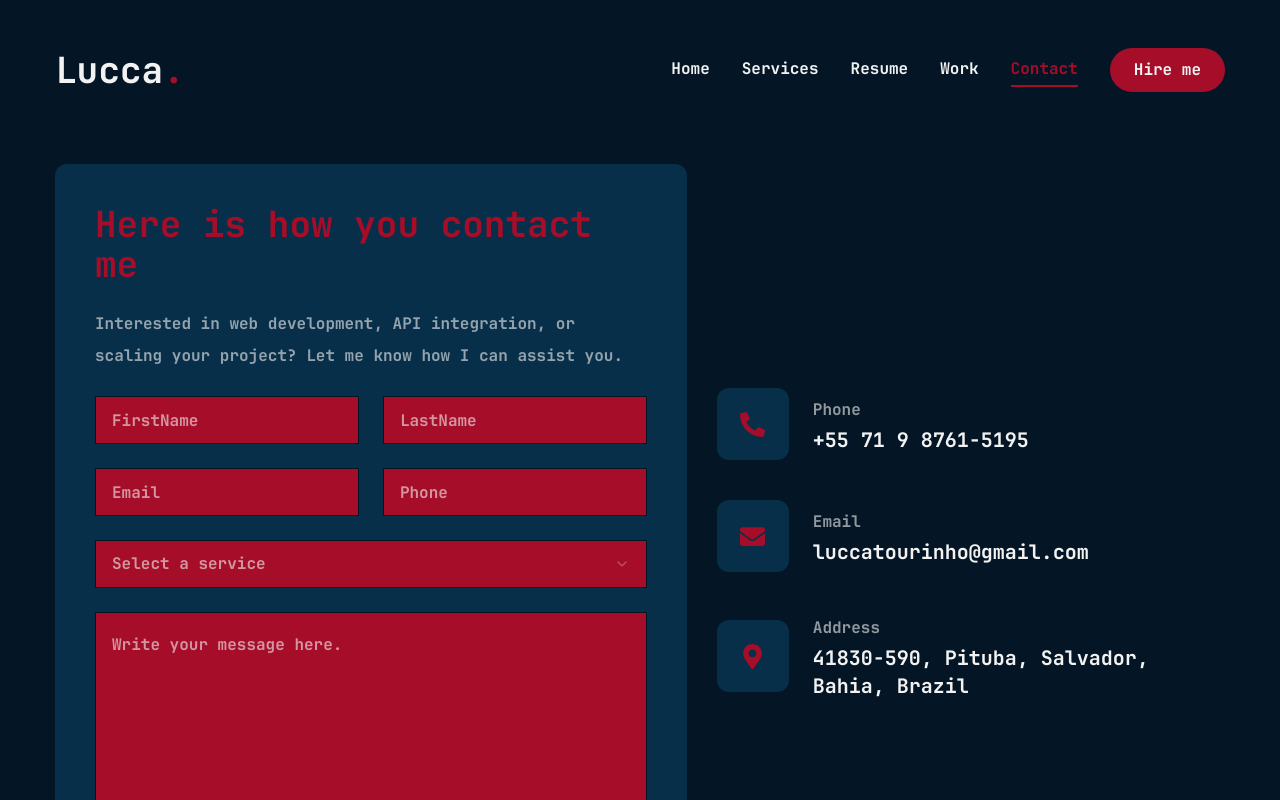
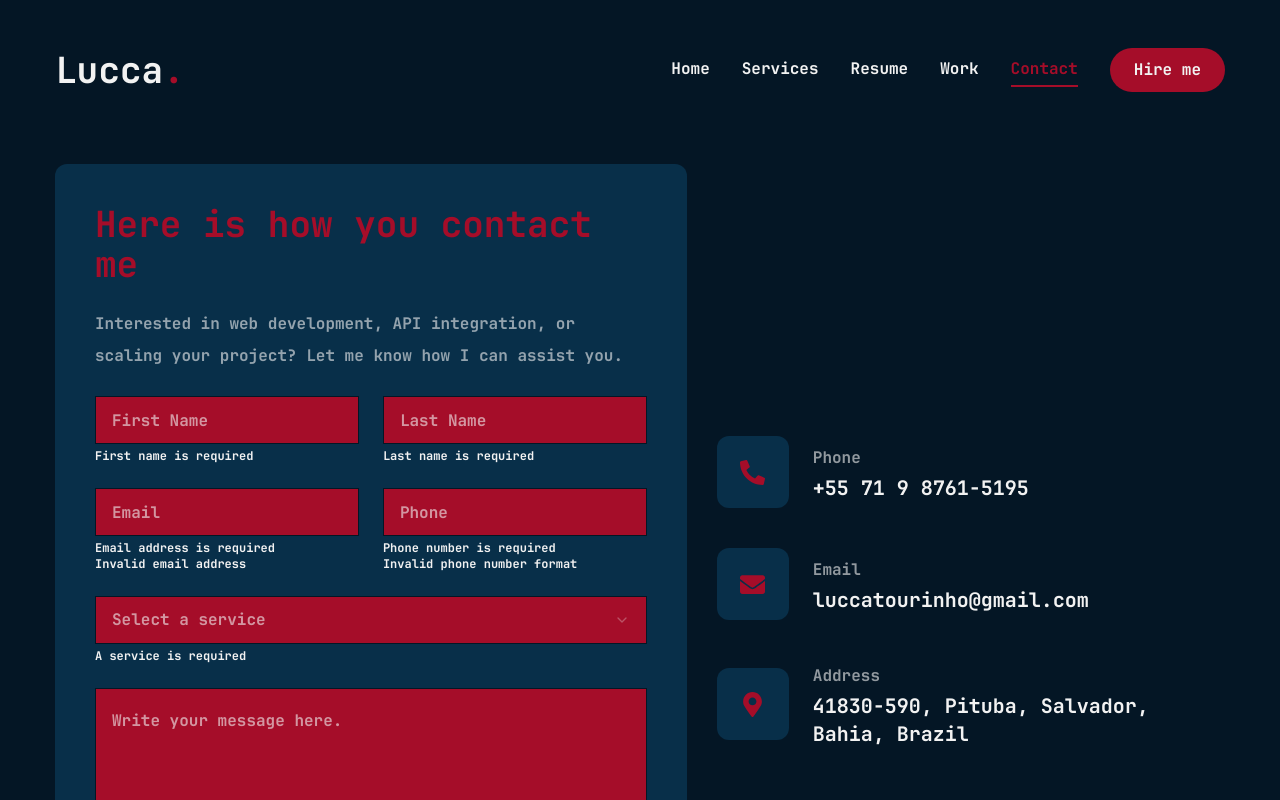
Before and after one commit to LuccaTourinho/MyPortifolio, a Next.js app: page /contact in a window 1280 px wide. Shown: the top 800 px of the page. Built offline with nearby package versions, Linux system fonts and the light colour scheme.

Commit message:
Finalizado o uso do zod, resolvers e hookform, resta apenas documentacao e terminar outros projetos

```diff
--- a/src/app/contact/page.tsx
+++ b/src/app/contact/page.tsx
@@ -28,7 +28,7 @@ import {
   validateField,
 } from "../../lib/definitions";
 
-import { useState} from "react";
+import { useState, useEffect} from "react";
 
 import { z } from "zod";
 import { zodResolver } from "@hookform/resolvers/zod";
@@ -57,7 +57,7 @@ const info: InfoValues[] = [
     title: 'Address',
     description: '41830-590, Pituba, Salvador, Bahia, Brazil',
   },
-]
+];
 
 const Contact: React.FC = () => {
   const [alert, setAlert] = useState<string | null>(null);
@@ -66,17 +66,39 @@ const Contact: React.FC = () => {
   const {
     register,
     handleSubmit,
+    setValue,
     formState: {
       isSubmitting,
+      errors
     },
+    trigger,
     reset
   } = useForm<ContactType>({
     resolver: zodResolver(ContactSchema)
   });
 
+  useEffect(() => {
+    ['firstName', 'lastName', 'email', 'phone', 'service', 'message'].forEach((fieldChoosen) => {
+      handleValidation(fieldChoosen as keyof ContactType, '');
+    });
+  }, []);
+
+  useEffect(() => {
+    if (alert) {
+      const timer = setTimeout(() => {
+        setAlert(null);
+      }, 3000);
+      return () => clearTimeout(timer);
+    }
+  }, [alert]);
+
+  // useEffect(() => {
+  //   trigger();
+  // }, [trigger]);
 
   const handleValidation = (field: keyof ContactType, value: string) => {
     try {
+      setValue(field, value);
       const validation = validateField(field, value);
 
       if (validation.success) {
@@ -113,6 +135,7 @@ const Contact: React.FC = () => {
   };
 
   const onSubmit = async (data: ContactType) => {
+    console.log(data);
     try {
       console.log("Form submitted:", data);
       setAlert("Message sent successfully!");
@@ -124,7 +147,6 @@ const Contact: React.FC = () => {
     }
   };
 
-  const isFormValid = () => !Object.values(fieldErrors).some((error) => error);
 
   return (
     <motion.section
@@ -146,20 +168,58 @@ const Contact: React.FC = () => {
               </p>
 
               <div className="grid grid-cols-1 md:grid-cols-2 gap-6">
-                {/* Input Fields */}
-                {['firstName', 'lastName', 'email', 'phone'].map((field) => (
-                  <div key={field} className="flex flex-col gap-1">
-                    <Input
-                      type={field === 'email' ? 'email' : 'text'}
-                      placeholder={`${field.replace(/^\w/, (c) => c.toUpperCase())}`}
-                      {...register(field as keyof ContactType)}
-                      onChange={(e) => handleValidation(field as keyof ContactType, e.target.value)}
-                    />
-                    {fieldErrors[field] && (
-                      <p className="text-foreground text-xs">{formatErrorMessages(fieldErrors[field])}</p>
-                    )}
-                  </div>
-                ))}
+
+                {/* First Name */}
+                <div className="flex flex-col gap-1">
+                  <Input
+                    type="text"
+                    placeholder="First Name"
+                    {...register('firstName')}
+                    onChange={(e) => handleValidation("firstName", e.target.value)}
+                  />
+                  {fieldErrors.firstName && (
+                    <p className="text-foreground text-xs">{formatErrorMessages(fieldErrors.firstName)}</p>
+                  )}
+                </div>
+
+                {/* Last Name */}
+                <div className="flex flex-col gap-1">
+                  <Input
+                    type="text"
+                    placeholder="Last Name"
+                    {...register('lastName')}
+                    onChange={(e) => handleValidation("lastName", e.target.value)}
+                  />
+                  {fieldErrors.lastName && (
+                    <p className="text-foreground text-xs">{formatErrorMessages(fieldErrors.lastName)}</p>
+                  )}
+                </div>
+
+                {/* Email */}
+                <div className="flex flex-col gap-1">
+                  <Input
+                    type="email"
+                    placeholder="Email"
+                    {...register('email')}
+                    onChange={(e) => handleValidation("email", e.target.value)}
+                  />
+                  {fieldErrors.email && (
+                    <p className="text-foreground text-xs">{formatErrorMessages(fieldErrors.email)}</p>
+                  )}
+                </div>
+
+                {/* Phone */}
+                <div className="flex flex-col gap-1">
+                  <Input
+                    type="text"
+                    placeholder="Phone"
+                    {...register('phone')}
+                    onChange={(e) => handleValidation("phone", e.target.value)}
+                  />
+                  {fieldErrors.phone && (
+                    <p className="text-foreground text-xs">{formatErrorMessages(fieldErrors.phone)}</p>
+                  )}
+                </div>
               </div>
 
               {/* Service */}
@@ -200,17 +260,18 @@ const Contact: React.FC = () => {
               <div className="flex flex-col gap-1">
                 <Button
                   size="md"
-                  className={`${(!isFormValid() && !isSubmitting) ? 'hidden' : ''} max-w-40`}
-                  disabled={!isFormValid() || isSubmitting}
+                  className={`max-w-40`}
+                  disabled={isSubmitting}
                   type="submit"
                 >
                   {isSubmitting ? "Sending..." : "Send Message"}
                 </Button>
-                {
-                  alert && (
-                    <p className="text-foreground">{alert}</p>
-                  )
-                }
+                {alert && <p className="text-foreground text-xs">{alert}</p>}
+                {/* {Object.values(errors).map((error, index) => (
+                  <p key={index} className="text-foreground text-xs">
+                    {error?.message}
+                  </p>
+                ))} */}
               </div>
             </form>
           </div>
--- a/src/app/globals.css
+++ b/src/app/globals.css
@@ -26,3 +26,10 @@
     -webkit-text-stroke: 1px #c0111f;
   }
 }
+
+input:-webkit-autofill {
+  background-color: #a50d29 !important; /* Cor de fundo bg-accent */
+  color: #f2f2f2 !important; /* Cor do texto foreground */
+  -webkit-text-fill-color: #f2f2f2 !important; /* Impede que o texto se torne preto */
+  transition: background-color 5000s ease-in-out 0s !important; /* Impede a mudança de cor durante o preenchimento */
+}
--- a/src/lib/definitions.ts
+++ b/src/lib/definitions.ts
@@ -20,9 +20,8 @@ export const ContactSchema = z.object({
         .min(1, {message: "Phone number is required"})
         .regex(/^\+?\d{9,15}$/, { message: "Invalid phone number format" }),
   service: z
-        .string()
-        .trim()
-        .min(1, "Service is required"),
+      .enum(['Web Development','API Development','Optimization or Scaling','Maintenance or Support',], { message: "A service is required" })
+      .optional(),
   message: z
         .string()
         .trim()
```
